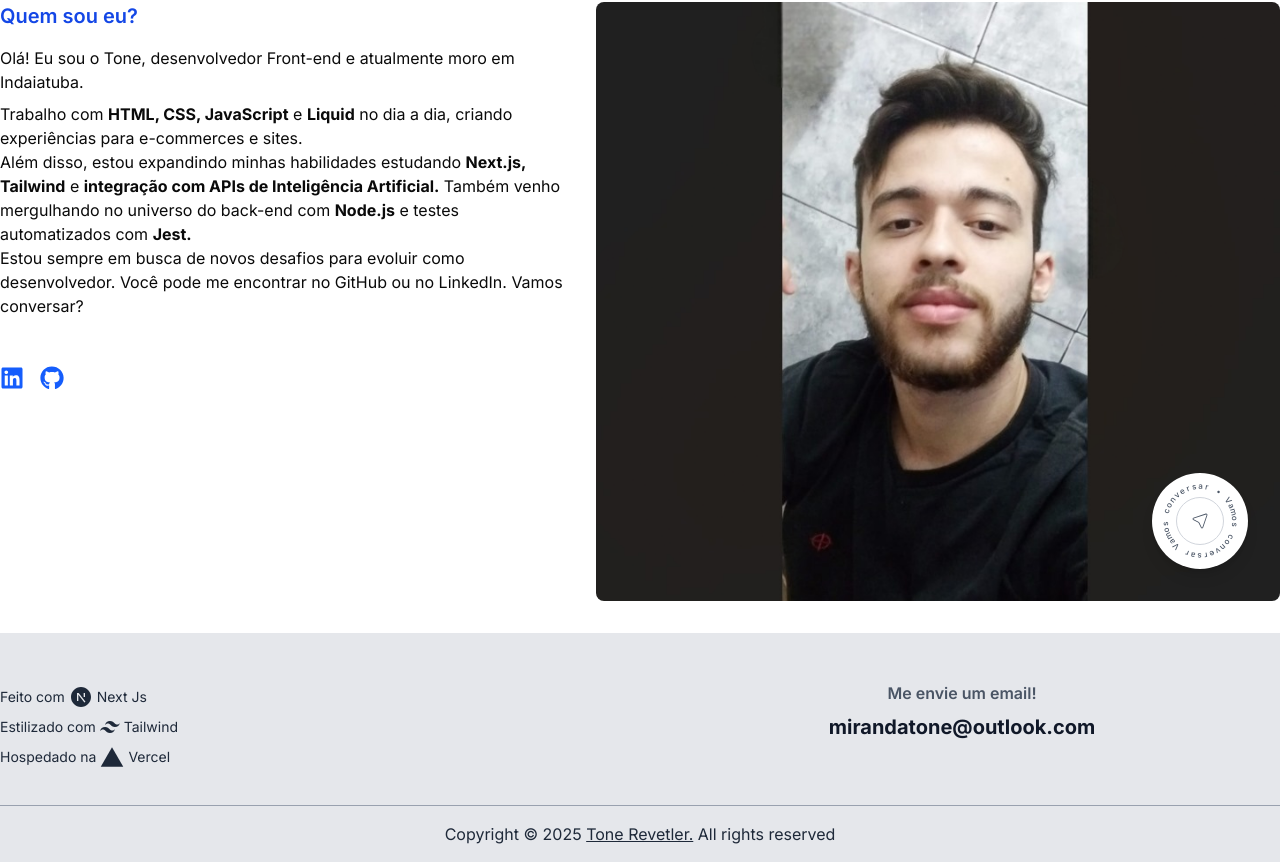
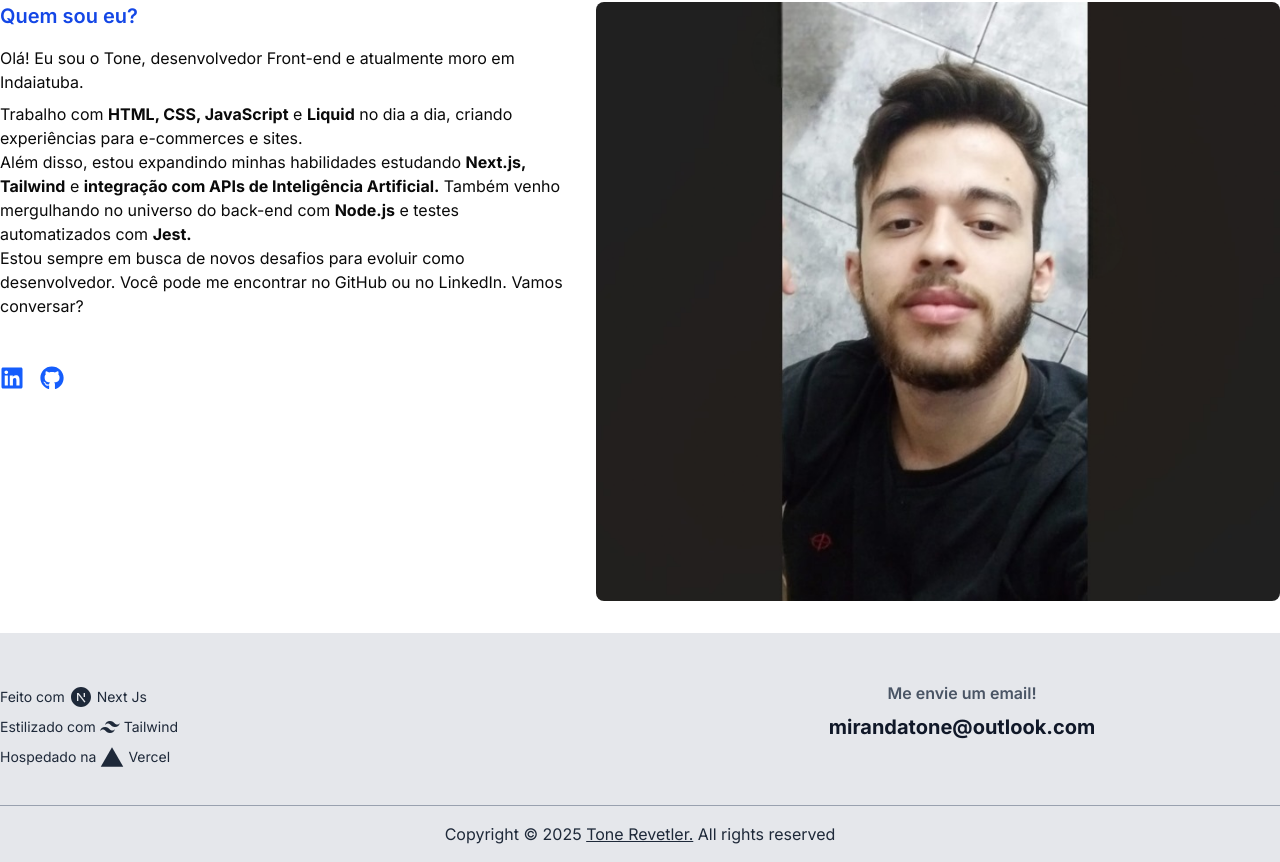
Before and after one commit to ToneRevetler/portifolio-ia-next, a Next.js app: page / in a window 1280 px wide. Shown: the part 2827-3689 px from the top of the page. Built offline with nearby package versions, Linux system fonts and the light colour scheme.

Commit message:
refactor: remove unused SpinningText component and related imports

```diff
--- a/components/AboutMe.tsx
+++ b/components/AboutMe.tsx
@@ -1,8 +1,6 @@
 import { Lexend } from "next/font/google";
 import Image from "next/image";
 import SocialMedia from "../components/social/SocialMedia";
-import { CiLocationArrow1 } from "react-icons/ci";
-import { SpinningTextBasic } from '@/assets/gps-lib/SpinningText';
 
 const titleFont = Lexend({ subsets: ["latin"], weight: "700" });
 
@@ -20,12 +18,6 @@ export default function AboutMe() {
           < SocialMedia />
         </div>
         <div  className="relative">
-          <a href="https://api.whatsapp.com/send/?phone=5519981135074&text=Vi%20seu%20portf%C3%B3lio%20e%20estou%20entrando%20em%20contato%21&type=phone_number&app_absent=0" className=" cursor-pointer absolute bottom-8 right-8 bg-white h-24 w-24 rounded-full flex items-center justify-center shadow-lg text-gray-600">
-            < SpinningTextBasic />
-            <div className="absolute h-12 w-12 border-gray-300 border solid rounded-full flex justify-center items-center" >
-              <CiLocationArrow1 className="text-xl text-gray-600" />
-            </div>
-          </a>
           <Image src="/images/about/me.png" alt="foto minha" width={500} height={192} className="w-full object-cover object-center rounded-md" />
         </div>
 
--- a/components/motion-primitives/spinning-text.tsx
+++ /dev/null
@@ -1,104 +0,0 @@
-'use client';
-import { cn } from '@/lib/utils';
-import { motion, Transition, Variants } from 'motion/react';
-import React, { CSSProperties } from 'react';
-
-export type SpinningTextProps = {
-  children: string;
-  style?: CSSProperties;
-  duration?: number;
-  className?: string;
-  reverse?: boolean;
-  fontSize?: number;
-  radius?: number;
-  transition?: Transition;
-  variants?: {
-    container?: Variants;
-    item?: Variants;
-  };
-};
-
-const BASE_TRANSITION = {
-  repeat: Infinity,
-  ease: 'linear',
-};
-
-const BASE_ITEM_VARIANTS = {
-  hidden: {
-    opacity: 1,
-  },
-  visible: {
-    opacity: 1,
-  },
-};
-
-export function SpinningText({
-  children,
-  duration = 10,
-  style,
-  className,
-  reverse = false,
-  fontSize = 1,
-  radius = 5,
-  transition,
-  variants,
-}: SpinningTextProps) {
-  const letters = children.split('');
-  const totalLetters = letters.length;
-
-  const finalTransition = {
-    ...BASE_TRANSITION,
-    ...transition,
-    duration: (transition as { duration?: number })?.duration ?? duration,
-  };
-
-  const containerVariants = {
-    visible: { rotate: reverse ? -360 : 360 },
-    ...variants?.container,
-  };
-
-  const itemVariants = {
-    ...BASE_ITEM_VARIANTS,
-    ...variants?.item,
-  };
-
-  return (
-    <motion.div
-      className={cn('relative', className)}
-      style={{
-        ...style,
-      }}
-      initial='hidden'
-      animate='visible'
-      variants={containerVariants}
-      transition={finalTransition}
-    >
-      {letters.map((letter, index) => (
-        <motion.span
-          aria-hidden='true'
-          key={`${index}-${letter}`}
-          variants={itemVariants}
-          className='absolute left-1/2 top-1/2 inline-block'
-          style={
-            {
-              '--index': index,
-              '--total': totalLetters,
-              '--font-size': fontSize,
-              '--radius': radius,
-              fontSize: `calc(var(--font-size, 2) * 1rem)`,
-              transform: `
-                  translate(-50%, -50%)
-                  rotate(calc(360deg / var(--total) * var(--index)))
-                  translateY(calc(var(--radius, 5) * -1ch))
-                `,
-              transformOrigin: 'center',
-            } as React.CSSProperties
-          }
-        >
-          {letter}
-        </motion.span>
-      ))}
-      <span className='sr-only'>{children}</span>
-    </motion.div>
-  );
-}
--- a/package.json
+++ b/package.json
@@ -15,7 +15,6 @@
     "gsap": "^3.13.0",
     "lottie-react": "^2.4.1",
     "lucide-react": "^0.524.0",
-    "motion": "^12.19.2",
     "next": "15.2.4",
     "react": "^19.0.0",
     "react-dom": "^19.0.0",
--- a/src/components/ui/spinning-text.tsx
+++ /dev/null
@@ -1,104 +0,0 @@
-'use client';
-import { cn } from '@/lib/utils';
-import { motion, Transition, Variants } from 'motion/react';
-import React, { CSSProperties } from 'react';
-
-export type SpinningTextProps = {
-  children: string;
-  style?: CSSProperties;
-  duration?: number;
-  className?: string;
-  reverse?: boolean;
-  fontSize?: number;
-  radius?: number;
-  transition?: Transition;
-  variants?: {
-    container?: Variants;
-    item?: Variants;
-  };
-};
-
-const BASE_TRANSITION = {
-  repeat: Infinity,
-  ease: 'linear',
-};
-
-const BASE_ITEM_VARIANTS = {
-  hidden: {
-    opacity: 1,
-  },
-  visible: {
-    opacity: 1,
-  },
-};
-
-export function SpinningText({
-  children,
-  duration = 10,
-  style,
-  className,
-  reverse = false,
-  fontSize = 1,
-  radius = 5,
-  transition,
-  variants,
-}: SpinningTextProps) {
-  const letters = children.split('');
-  const totalLetters = letters.length;
-
-  const finalTransition = {
-    ...BASE_TRANSITION,
-    ...transition,
-    duration: (transition as { duration?: number })?.duration ?? duration,
-  };
-
-  const containerVariants = {
-    visible: { rotate: reverse ? -360 : 360 },
-    ...variants?.container,
-  };
-
-  const itemVariants = {
-    ...BASE_ITEM_VARIANTS,
-    ...variants?.item,
-  };
-
-  return (
-    <motion.div
-      className={cn('relative', className)}
-      style={{
-        ...style,
-      }}
-      initial='hidden'
-      animate='visible'
-      variants={containerVariants}
-      transition={finalTransition}
-    >
-      {letters.map((letter, index) => (
-        <motion.span
-          aria-hidden='true'
-          key={`${index}-${letter}`}
-          variants={itemVariants}
-          className='absolute left-1/2 top-1/2 inline-block'
-          style={
-            {
-              '--index': index,
-              '--total': totalLetters,
-              '--font-size': fontSize,
-              '--radius': radius,
-              fontSize: `calc(var(--font-size, 2) * 1rem)`,
-              transform: `
-                  translate(-50%, -50%)
-                  rotate(calc(360deg / var(--total) * var(--index)))
-                  translateY(calc(var(--radius, 5) * -1ch))
-                `,
-              transformOrigin: 'center',
-            } as React.CSSProperties
-          }
-        >
-          {letter}
-        </motion.span>
-      ))}
-      <span className='sr-only'>{children}</span>
-    </motion.div>
-  );
-}
```
Also changed, not shown: 1 other file (tests, documents, lock files or other folders).
